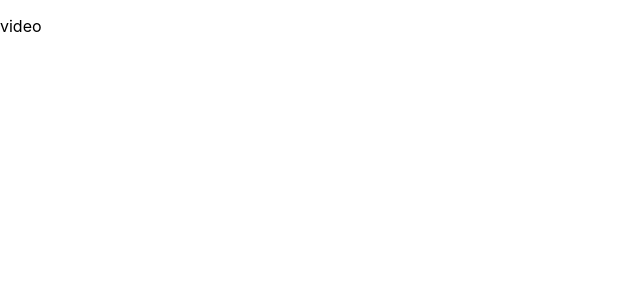
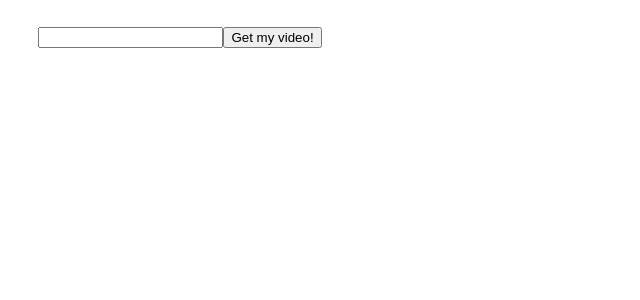
Before and after one commit to shahm5/ADHDPlaybackTool, a React (Create React App) app in the folder adhd-playback-tool/: page /video in a window 1280 px wide. Shown: the top 300 px of the page, without its empty margins (0-640 px from the left). Built offline with nearby package versions, Linux system fonts and the light colour scheme.

Commit message:
embed video given link

```diff
--- a/adhd-playback-tool/src/Video.js
+++ b/adhd-playback-tool/src/Video.js
@@ -1,5 +1,38 @@
-import React from 'react';
+import React, { useState } from "react";
+import "./styles/Video.css";
 
 export const Video = () => {
-    return <p>video</p>
-}
+  const [url, setUrl] = useState("");
+  const [urlInput, setInput] = useState("");
+  const pauseInterval = 5;
+
+  const updateInput = (e) => {
+    setInput(e.target.value);
+  };
+  const getVideo = () => {
+    let urlBuilder =
+      urlInput.substring(0, 24) + "embed/" + urlInput.substr(24 + 8);
+    setUrl(urlBuilder);
+  };
+
+  return (
+    <div className="videoComp">
+      <input onChange={updateInput} value={urlInput} />
+      <button onClick={getVideo}>Get my video!</button>
+      {url === "" ? (
+        <div />
+      ) : (
+        <div>
+          <iframe
+            width="900"
+            height="506"
+            src={url}
+            frameborder="0"
+            allowfullscreen
+            className="video"
+          ></iframe>
+        </div>
+      )}
+    </div>
+  );
+};
--- /dev/null
+++ b/adhd-playback-tool/src/styles/Video.css
@@ -0,0 +1,8 @@
+.videoComp {
+  margin-left: 3%;
+  margin-top: 2%;
+}
+
+.video {
+  margin-top: 2%;
+}
```
